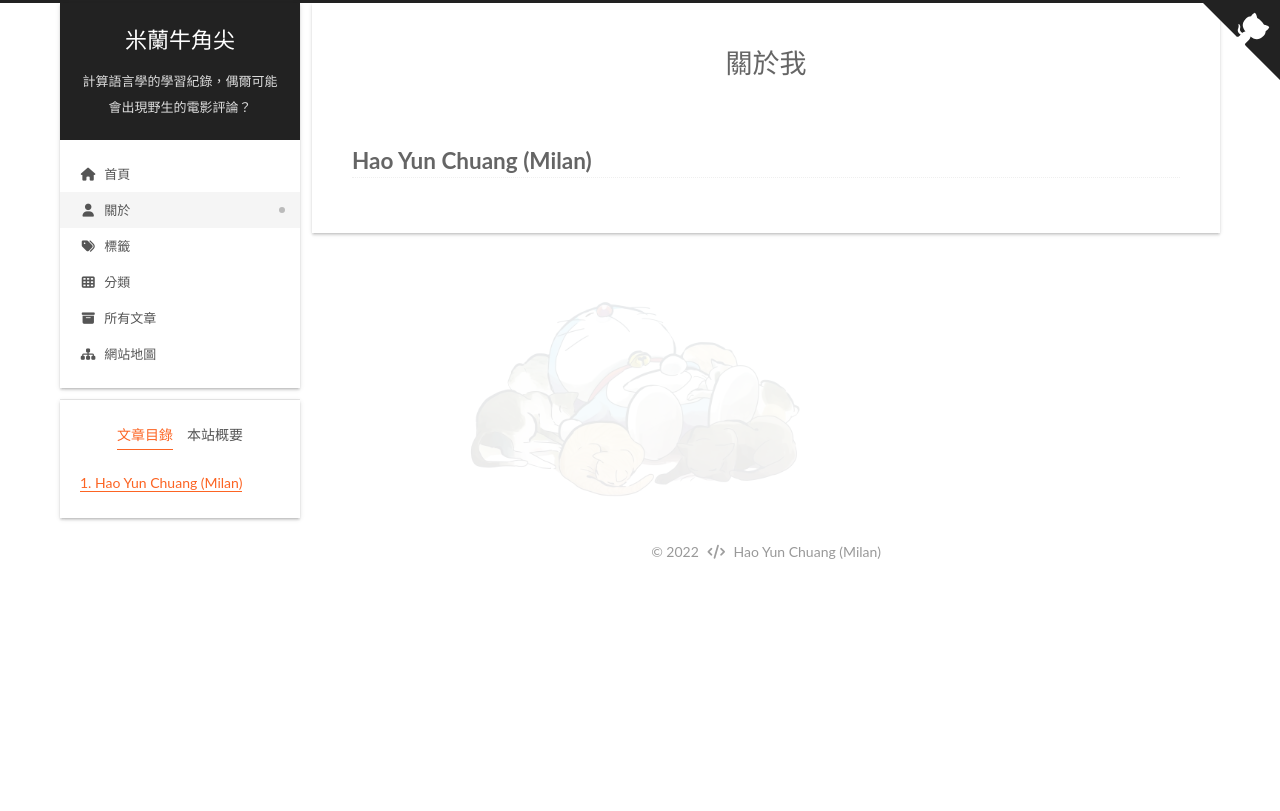
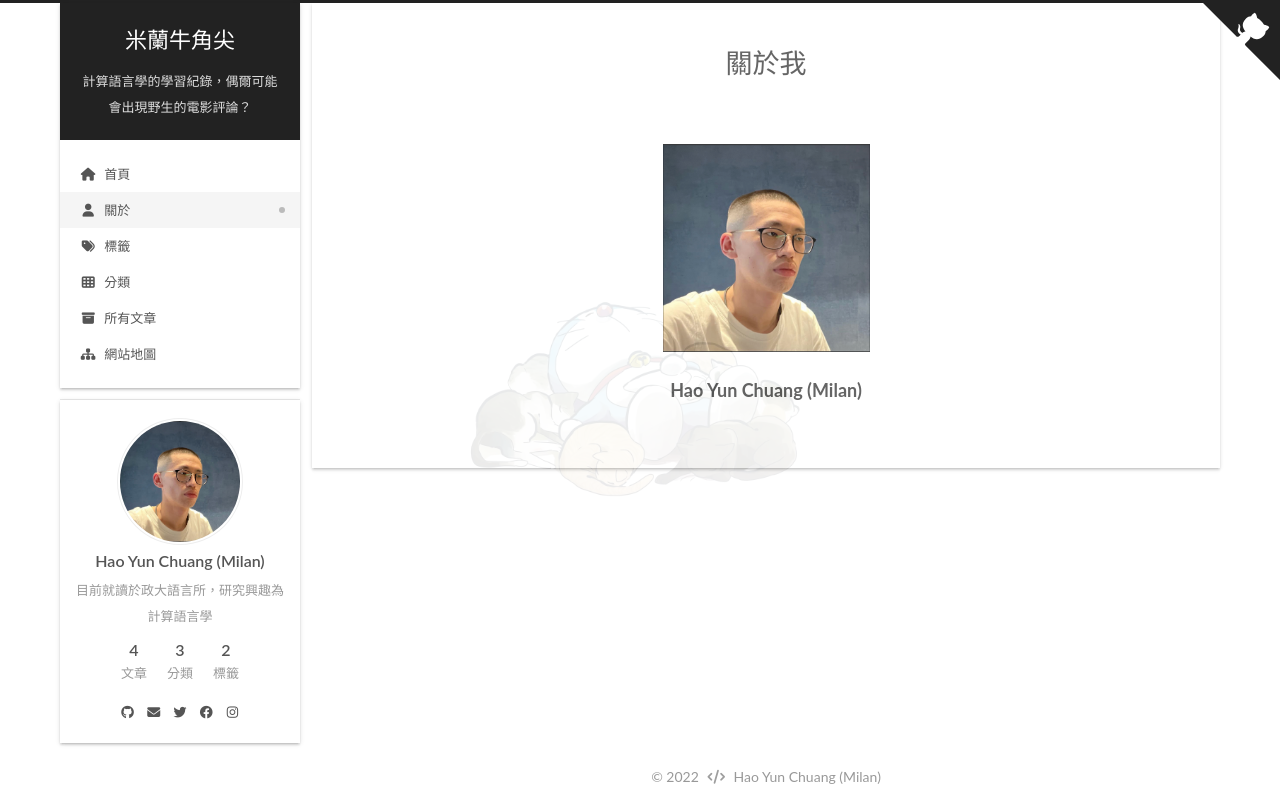
Before and after one commit to milanochuang/milanochuang.github.io, a plain HTML site: page about/index.html in a window 1280 px wide. Drawn offline with nearby package versions, Linux system fonts and the light colour scheme; no server answers.

Commit message:
Site updated: 2022-09-03 19:59:45

```diff
--- a/about/index.html
+++ b/about/index.html
@@ -27,11 +27,13 @@
 <meta property="og:site_name" content="米蘭牛角尖">
 <meta property="og:description" content="Hao Yun Chuang (Milan)">
 <meta property="og:locale" content="zh_TW">
+<meta property="og:image" content="https://milanochuang.github.io/images/avatar.jpg">
 <meta property="article:published_time" content="2022-09-03T03:29:58.000Z">
-<meta property="article:modified_time" content="2022-09-03T03:57:06.337Z">
+<meta property="article:modified_time" content="2022-09-03T11:25:29.737Z">
 <meta property="article:author" content="Hao Yun Chuang (Milan)">
 <meta property="article:tag" content="自然語言處理, 計算語言學, 機器學習, 人工智慧, 電影">
 <meta name="twitter:card" content="summary">
+<meta name="twitter:image" content="https://milanochuang.github.io/images/avatar.jpg">
 
 
 <link rel="canonical" href="https://milanochuang.github.io/about/">
@@ -106,7 +108,7 @@
 
   <aside class="sidebar">
 
-    <div class="sidebar-inner sidebar-nav-active sidebar-toc-active">
+    <div class="sidebar-inner sidebar-overview-active">
       <ul class="sidebar-nav">
         <li class="sidebar-nav-toc">
           文章目錄
@@ -119,7 +121,6 @@
       <div class="sidebar-panel-container">
         <!--noindex-->
         <div class="post-toc-wrap sidebar-panel">
-            <div class="post-toc animated"><ol class="nav"><li class="nav-item nav-level-3"><a class="nav-link" href="#Hao-Yun-Chuang-Milan"><span class="nav-number">1.</span> <span class="nav-text">Hao Yun Chuang (Milan)</span></a></li></ol></div>
         </div>
         <!--/noindex-->
 
@@ -212,7 +213,13 @@
 
 
       <div class="post-body">
-          <h3 id="Hao-Yun-Chuang-Milan"><a href="#Hao-Yun-Chuang-Milan" class="headerlink" title="Hao Yun Chuang (Milan)"></a>Hao Yun Chuang (Milan)</h3>
+          <img src="/images/avatar.jpg" style="background:none; border:none; box-shadow:none; max-width:25%;">
+
+<center>
+
+<p><strong>Hao Yun Chuang (Milan)</strong></p>
+</center>
+
       </div>
 
 
```
Also changed, not shown: search.json (+1 -1 lines).
